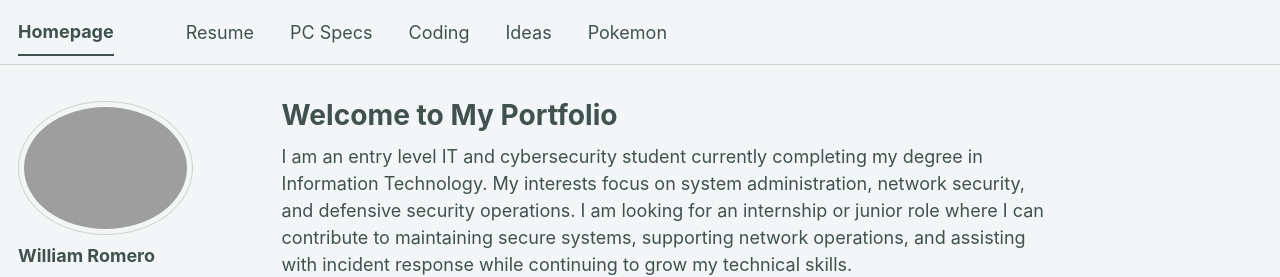
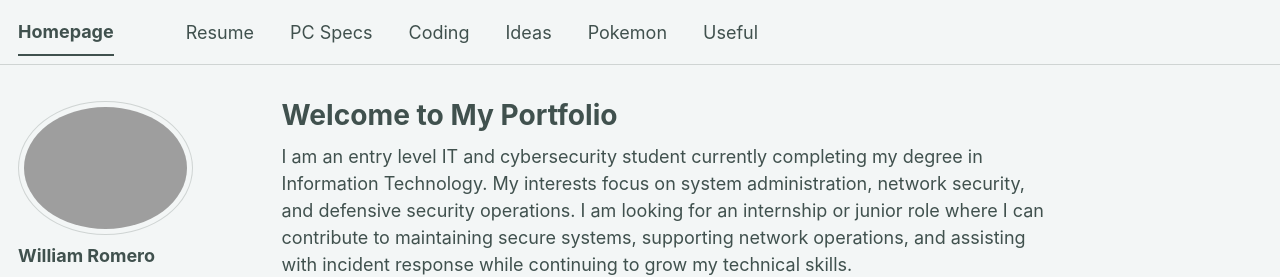
Before and after one commit to williamromero11/williamromero11.github.io, a Jekyll site: the page built from _pages/about.md, in a window 1280 px wide. Shown: the top 277 px of the page. Built offline with Jekyll 4.4.1, drawn with Linux system fonts in a browser that asks for light colours; a script bundle is joined from its source files by our own code; library files that are not in the unit come from our copies.

Commit message:
Add 'Useful' section to navigation

```diff
--- a/_data/navigation.yml
+++ b/_data/navigation.yml
@@ -25,6 +25,9 @@ main:
   - title: "Pokemon"
     url: "/Pokemon/"
 
+  - title: "Useful"
+    url: "/Useful/"
+
   #- title: "Basic CSS"
   # url: "/CSS/"
 
```
